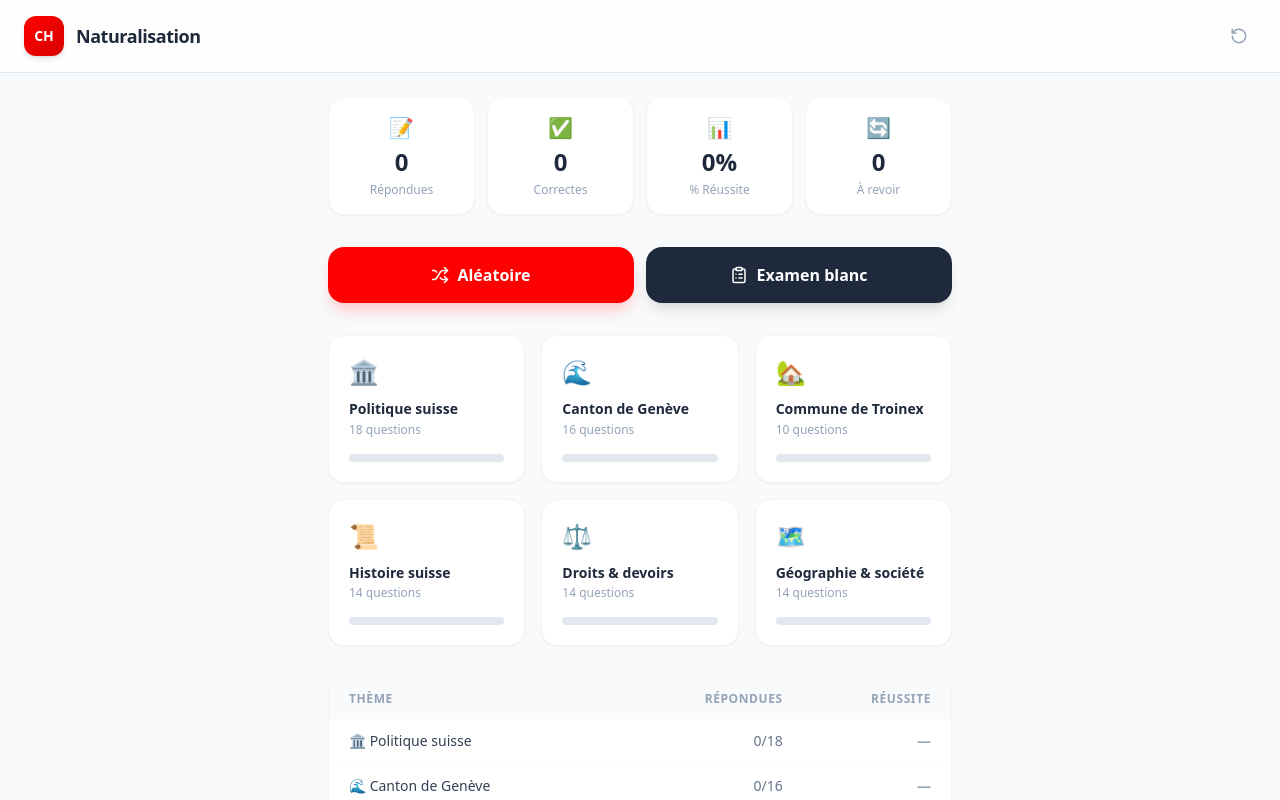
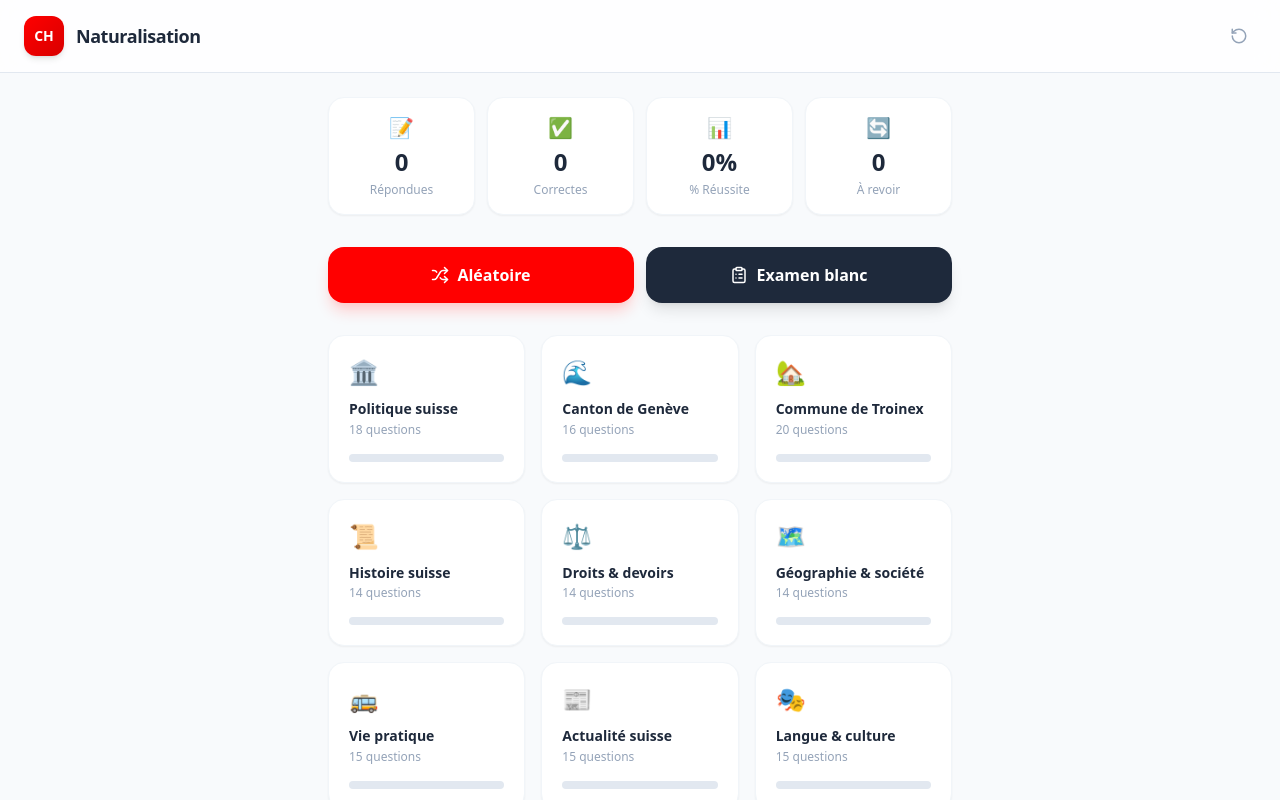
Before and after one commit to mecha1610/swiss-naturalization-app, a React (Vite) app: page / in a window 1280 px wide. Shown: the top 800 px of the page. Built offline with nearby package versions, Linux system fonts and the light colour scheme.

Commit message:
feat: add vie_pratique, actualite, culture themes with expert flag

```diff
--- a/src/types.ts
+++ b/src/types.ts
@@ -5,6 +5,9 @@ export type Theme =
   | 'histoire'
   | 'droits'
   | 'geographie'
+  | 'vie_pratique'
+  | 'actualite'
+  | 'culture'
 
 export interface Question {
   id: number
@@ -13,17 +16,20 @@ export interface Question {
   choices: 3 | 4
   question: string
   options: string[]
-  correct: number       // index 0-based dans options[]
+  correct: number
   explanation: string
 }
 
 export type Screen = 'home' | 'quiz' | 'exam'
 
-export const THEMES: { id: Theme; label: string; icon: string; total: number }[] = [
+export const THEMES: { id: Theme; label: string; icon: string; total: number; expert?: true }[] = [
   { id: 'politique_ch', label: 'Politique suisse',     icon: '🏛️', total: 18 },
   { id: 'geneve',       label: 'Canton de Genève',     icon: '🌊', total: 16 },
-  { id: 'troinex',      label: 'Commune de Troinex',   icon: '🏡', total: 10 },
+  { id: 'troinex',      label: 'Commune de Troinex',   icon: '🏡', total: 20 },
   { id: 'histoire',     label: 'Histoire suisse',      icon: '📜', total: 14 },
   { id: 'droits',       label: 'Droits & devoirs',     icon: '⚖️', total: 14 },
   { id: 'geographie',   label: 'Géographie & société', icon: '🗺️', total: 14 },
+  { id: 'vie_pratique', label: 'Vie pratique',         icon: '🚌', total: 15, expert: true },
+  { id: 'actualite',    label: 'Actualité suisse',     icon: '📰', total: 15, expert: true },
+  { id: 'culture',      label: 'Langue & culture',     icon: '🎭', total: 15, expert: true },
 ]
```
